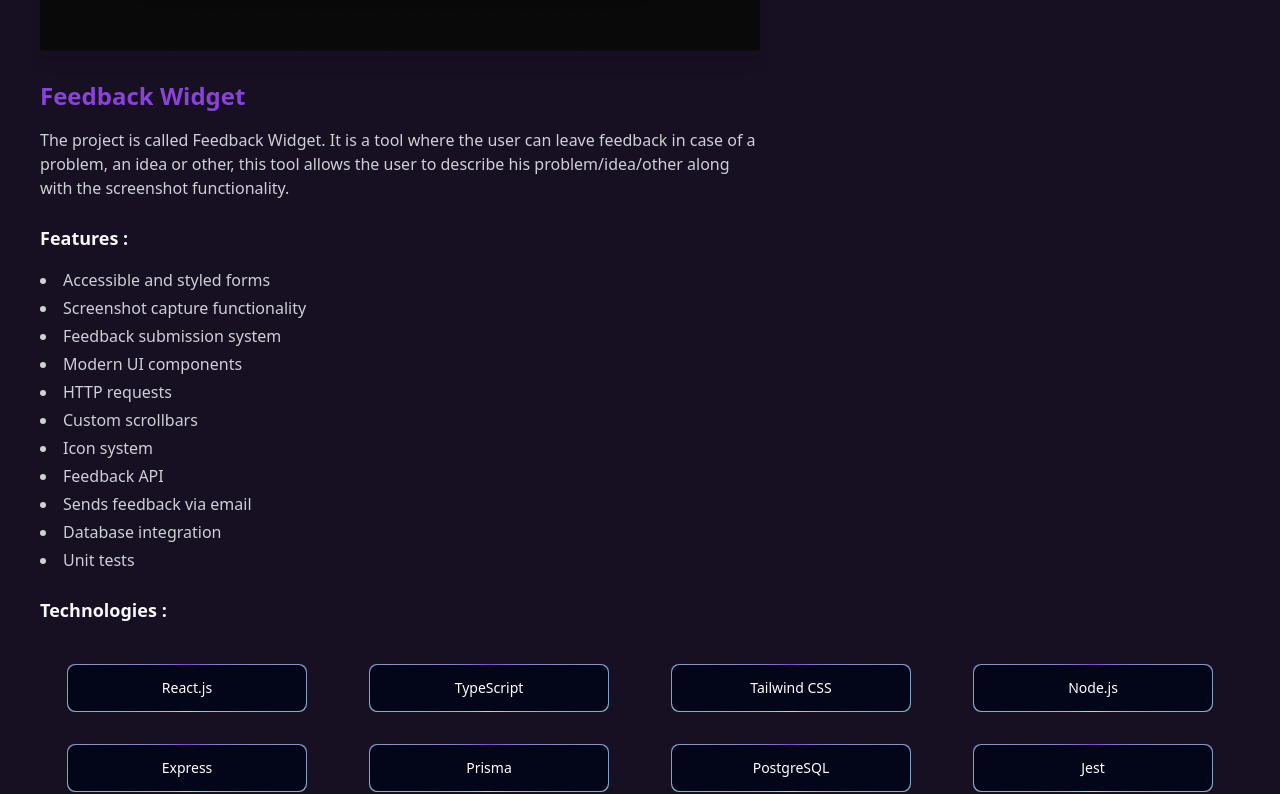
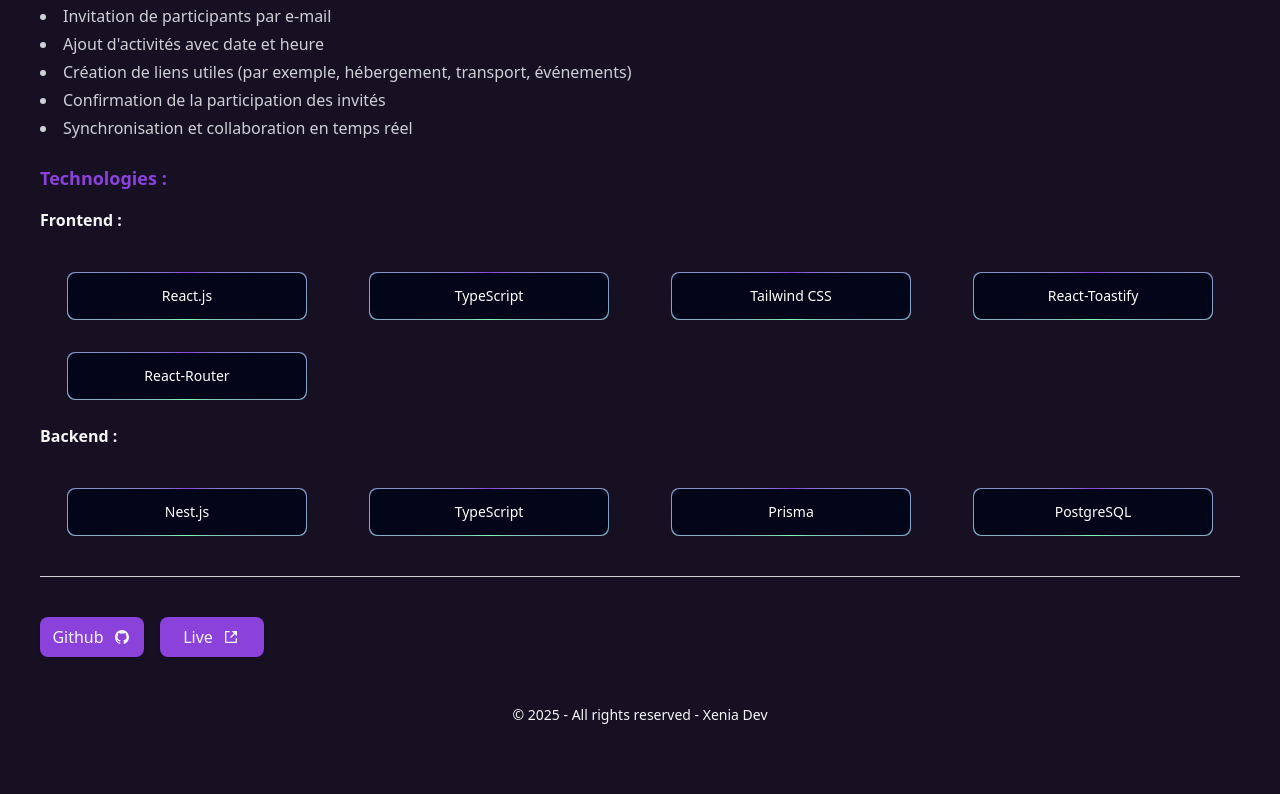
Before and after one commit to xeniaalex3/portfolio_xenia, a Next.js app: page /projects/1 in a window 1280 px wide. Shown: the part 847-1641 px from the top of the page. After the commit the page ends 1588 px from the top, so only its background shows below. Built offline with nearby package versions, Linux system fonts and the light colour scheme.

Commit message:
⚡️ refactor project details structure and update project data for improved technology categorization and new project addition

```diff
--- a/src/@types/wrapper.ts
+++ b/src/@types/wrapper.ts
@@ -25,7 +25,10 @@
   title: string;
   description?: string;
   image: StaticImageData;
-  technos: string[];
+   technos: {
+    frontend: string[];
+    backend: string[];
+  };
   github_link?: string;
   demo?: string;
   features: string[];
--- a/src/components/Projects/DetailsProject/DetailsProject.tsx
+++ b/src/components/Projects/DetailsProject/DetailsProject.tsx
@@ -54,7 +54,7 @@
           <p className="text-base font-medium text-[var(--text-secondary)] xl:w-[60%] lg:w-[60%] md:w-[70%] sm:w-[90%] mb-6">
             {project.description}
           </p>
-          <h3 className="text-lg font-semibold text-[var(--text-primary)] mb-2 xs:mb-4">
+          <h3 className="text-lg font-semibold text-[var(--primary-color)] mb-2 xs:mb-4">
             Features :
           </h3>
           <ul className="text-base font-medium text-[var(--text-secondary)] list-disc list-inside mb-6 space-y-1 ">
@@ -62,14 +62,29 @@
               <li key={item}>{item}</li>
             ))}
           </ul>
-          <h3 className="text-lg font-semibold text-[var(--text-primary)] mb-2 xs:mb-4">
+          <h3 className="text-lg font-semibold text-[var(--primary-color)] mb-2 xs:mb-4">
             Technologies :
           </h3>
-          <div className="grid xl:grid-cols-4 lg:grid-cols-3 md:grid-cols-2 md:gap-2 xs:grid-cols-2 xs:place-items-center xs:gap-4">
-            {project.technos.map(tech => (
+          <h4 className="text-base font-semibold text-[var(--text-primary)] mb-2 xs:mb-4">
+            Frontend :
+          </h4>
+          <div className="grid xl:grid-cols-4 lg:grid-cols-3 md:grid-cols-2 md:gap-2 xs:grid-cols-2 xs:place-items-center xs:gap-4 mb-6">
+            {project.technos.frontend.map(tech => (
               <MagicButton key={tech} title={tech} />
             ))}
           </div>
+          {project.technos.backend && project.technos.backend.length > 0 && (
+            <>
+             <h4 className="text-base font-semibold text-[var(--text-primary)] mb-2 xs:mb-4">
+            Backend :
+          </h4>
+          <div className="grid xl:grid-cols-4 lg:grid-cols-3 md:grid-cols-2 md:gap-2 xs:grid-cols-2 xs:place-items-center xs:gap-4 mb-6">
+            {project.technos.backend.map(tech => (
+              <MagicButton key={tech} title={tech} />
+            ))}
+          </div>
+            </>
+          )}
           <hr className="my-10 border-t border-[var(--text-secondary)]" />
           <div className="flex md:flex-row md:justify-start gap-4 mt-8 mb-8 sm:flex sm:flex-row sm:justify-center sm:items-center">
             <CustomButton
--- a/src/components/Projects/Projects.tsx
+++ b/src/components/Projects/Projects.tsx
@@ -20,7 +20,7 @@
               image={item.image}
               width={500}
               height={600}
-              className='h-[60%]'
+              className={item.className ? 'object-fill' : 'object-cover'}
               github_link={item.github_link}
               demo={item.demo}
               technos={item.technos}
--- a/src/components/ui/ProjectCard/ProjectCardWrapper.tsx
+++ b/src/components/ui/ProjectCard/ProjectCardWrapper.tsx
@@ -35,7 +35,7 @@
           alt={title as string}
           width={width}
           height={height}
-          className={`w-full h-full object-fill ${className}`}
+          className={`${className} w-full h-full`}
         />
       </div>
 
--- a/src/data/projects_data.ts
+++ b/src/data/projects_data.ts
@@ -1,11 +1,28 @@
-import image1 from '@/assets/image/feedback1.png'
-import image2 from '@/assets/image/esports.png'
+import image1 from '@/assets/image/planntrip3.png'
+import image2 from '@/assets/image/feedback1.png'
+import image3 from '@/assets/image/esports.png'
 
+console.log(image1);
 export const ProjectsData = [
   {
     id: 1,
+    title: 'PlannTrip',
+    image: image1,
+    github_link: 'https://github.com/xeniaalex3/PlannTrip',
+    demo: 'https://planntrip.netlify.app/',
+    technos: [
+      'React.js',
+      'TypeScript',
+      'Tailwind CSS',
+      'Nest.js',
+      'Prisma',
+      'PostgreSQL'
+    ]
+  },
+  {
+    id: 2,
     title: 'Feedback Widget',
-    image: image1,
+    image: image2,
     github_link: 'https://github.com/xeniaalex3/Feedback-Widget',
     demo: 'https://feedback-widget-xi-snowy.vercel.app/',
     className: true,
@@ -18,12 +35,12 @@
       'Prisma',
       'PostgreSQL',
       'Jest'
-    ],
+    ]
   },
   {
-    id: 2,
+    id: 3,
     title: 'eSports',
-    image: image2,
+    image: image3,
     github_link: 'https://github.com/xeniaalex3/eSports',
     demo: 'https://e-sports-phi.vercel.app/',
     technos: [
@@ -33,17 +50,44 @@
       'React Native',
       'Expo',
       'Radix UI'
-    ],
+    ]
   }
 ]
 
 export const ProjectDetailsData = [
   {
     id: 1,
+    title: 'PlannTrip',
+    description:
+      "Le plannTrip est une application web destinée à faciliter l'organisation de voyages en groupe. Dotée d'une interface intuitive et moderne, elle permet aux utilisateurs de créer des plans de voyage personnalisés, de choisir des destinations, de fixer des dates et d'inviter des amis par e-mail à collaborer à l'organisation.",
+    image: image1,
+    features: [
+      'Création de voyages avec titre, dates et destinations',
+      'Invitation de participants par e-mail',
+      "Ajout d'activités avec date et heure",
+      'Création de liens utiles (par exemple, hébergement, transport, événements)',
+      'Confirmation de la participation des invités',
+      'Synchronisation et collaboration en temps réel'
+    ],
+    technos: {
+      frontend: [
+        'React.js',
+        'TypeScript',
+        'Tailwind CSS',
+        'React-Toastify',
+        'React-Router'
+      ],
+      backend: ['Nest.js', 'TypeScript', 'Prisma', 'PostgreSQL']
+    },
+    github_link: 'https://github.com/xeniaalex3/PlannTrip',
+    demo: 'https://planntrip.netlify.app/'
+  },
+  {
+    id: 2,
     title: 'Feedback Widget',
     description:
       'The project is called Feedback Widget. It is a tool where the user can leave feedback in case of a problem, an idea or other, this tool allows the user to describe his problem/idea/other along with the screenshot functionality.',
-    image: image1,
+    image: image2,
     features: [
       'Accessible and styled forms',
       ' Screenshot capture functionality',
@@ -57,24 +101,20 @@
       'Database integration',
       'Unit tests'
     ],
-    technos: [
-      'React.js',
-      'TypeScript',
-      'Tailwind CSS',
-      'Node.js',
-      'Express',
-      'Prisma',
-      'PostgreSQL',
-      'Jest'
-    ],
+    technos: {
+      frontend: ['React.js', 'TypeScript', 'Tailwind CSS'],
+      backend: ['Node.js', 'Express', 'Prisma', 'PostgreSQL', 'Jest']
+    },
+
     github_link: 'https://github.com/xeniaalex3/Feedback-Widget',
     demo: 'https://feedback-widget-xi-snowy.vercel.app/'
   },
   {
-    id: 2,
+    id: 3,
     title: 'eSports',
-    description: "The project is called Find your Duo. It is a platform to find the perfect partner to play your favorite game together.",
-    image: image2,
+    description:
+      'The project is called Find your Duo. It is a platform to find the perfect partner to play your favorite game together.',
+    image: image3,
     features: [
       'Modern, component-based UI architecture',
       'Fully responsive and utility-first styling system',
@@ -82,16 +122,19 @@
       'Responsive slider/carousel for interactive content display',
       'Seamless integration with external APIs via HTTP requests',
       'Icon-based visual enhancements for improved UX',
-      'Optimized build pipeline for performance and code splitting',
+      'Optimized build pipeline for performance and code splitting'
     ],
-    technos: [
+    technos: {
+      frontend: [
         'React.js',
         'TypeScript',
         'Tailwind CSS',
         'React Native',
         'Expo',
         'Radix UI'
-    ],
+      ]
+    },
+
     github_link: 'https://github.com/xeniaalex3/eSports',
     demo: 'https://e-sports-phi.vercel.app/'
   }
```
Also changed, not shown: src/assets/image/planntrip3.png (added). Lines whose indentation alone changed are shown as unchanged.
